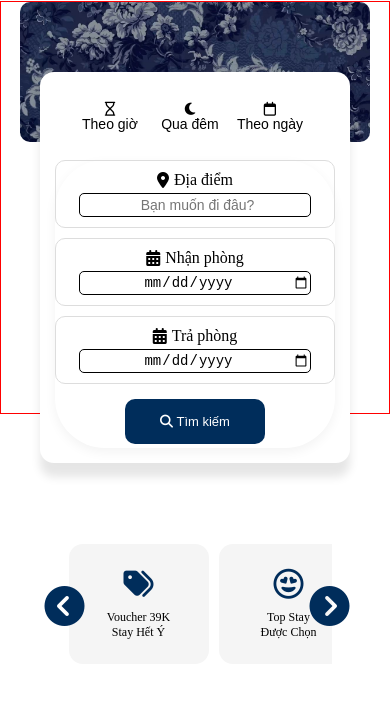
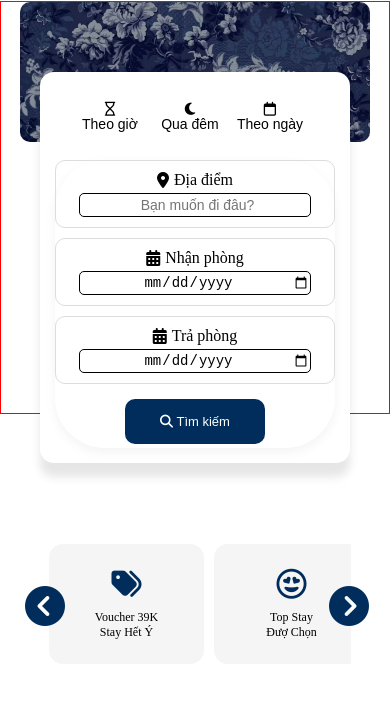
Before and after one commit to sonderverse08/Fose-Stay, a plain HTML site: page index.html in a window 390 px wide. Shown: the part 122-833 px from the top of the page. Drawn offline with Linux system fonts and the light colour scheme; some icons are missing.

Commit message:
Happy New Year

```diff
--- a/css/style.css
+++ b/css/style.css
@@ -792,7 +792,7 @@ button{
     display: flex;
     flex-direction: row;
     position: relative;
-    width: 70%;
+    width: 80%;
     margin: 0 auto;
 }
 
@@ -820,7 +820,7 @@ button{
     cursor: pointer;
     align-items: center;
     font-size: 12px;
-    flex: 0 0 140px;
+    flex: 0 0 155px;
     height: 120px;
     width: 120px;
     justify-content: center;
--- a/index.html
+++ b/index.html
@@ -63,6 +63,7 @@
                     <div class="dropdown-item"><i class="fas fa-city"></i> Đà Nẵng</div>
                     <div class="dropdown-item"><i class="fas fa-city"></i> Đà Lạt</div>
                     <div class="dropdown-item"><i class="fas fa-city"></i> Bà Rịa- Vũng Tàu</div>
+                    <div class="dropdown-item"><i class="fas fa-city"></i>Hải Phòng</div>
                     </div>
                     </div>
 
@@ -106,7 +107,7 @@
                             <div class="suggestion-icon">
                                 <i class="fa-regular fa-face-grin-hearts"></i>
                             </div>
-                            <p>Top Stay <br> Được Chọn</p>
+                            <p>Top Stay <br> Đượ Chọn</p>
                         </div>
 
                         <div class="suggestion-item">
```
Also changed, not shown: main.html (added, +16 -0 lines).
